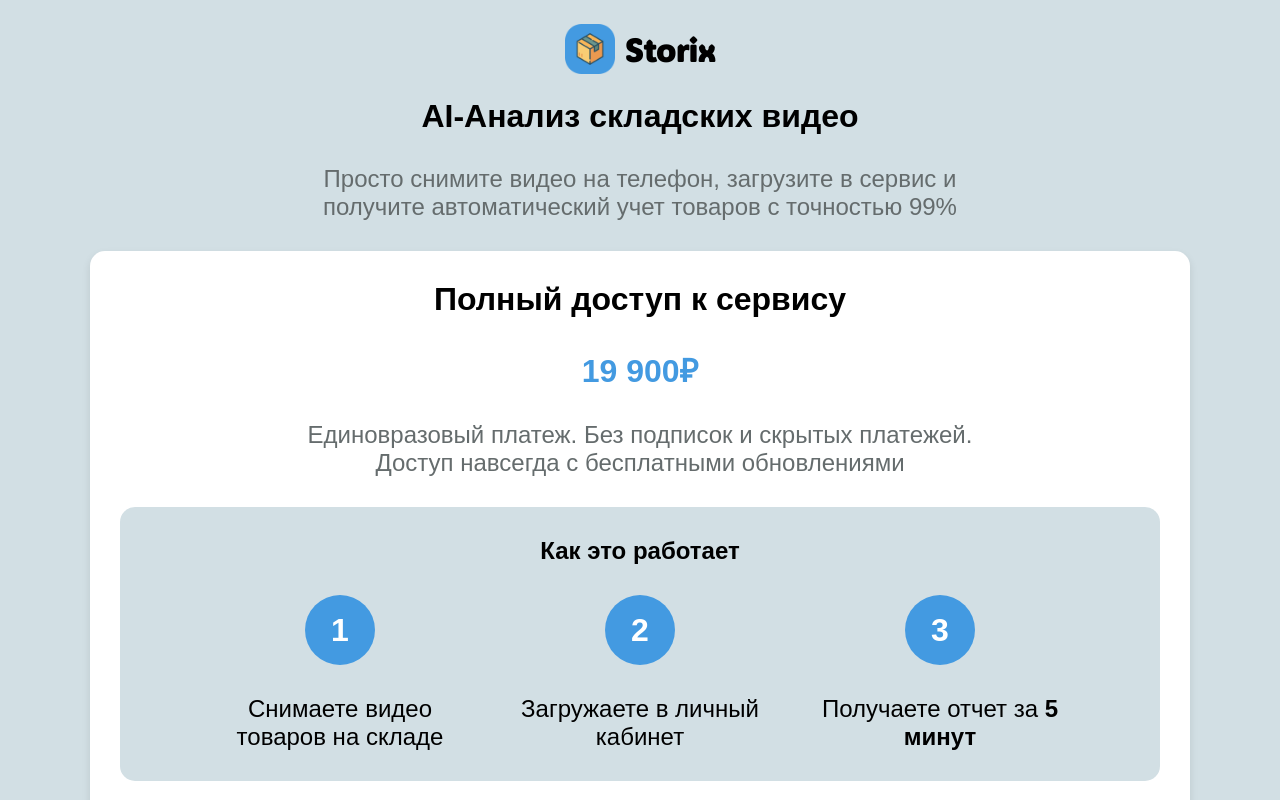
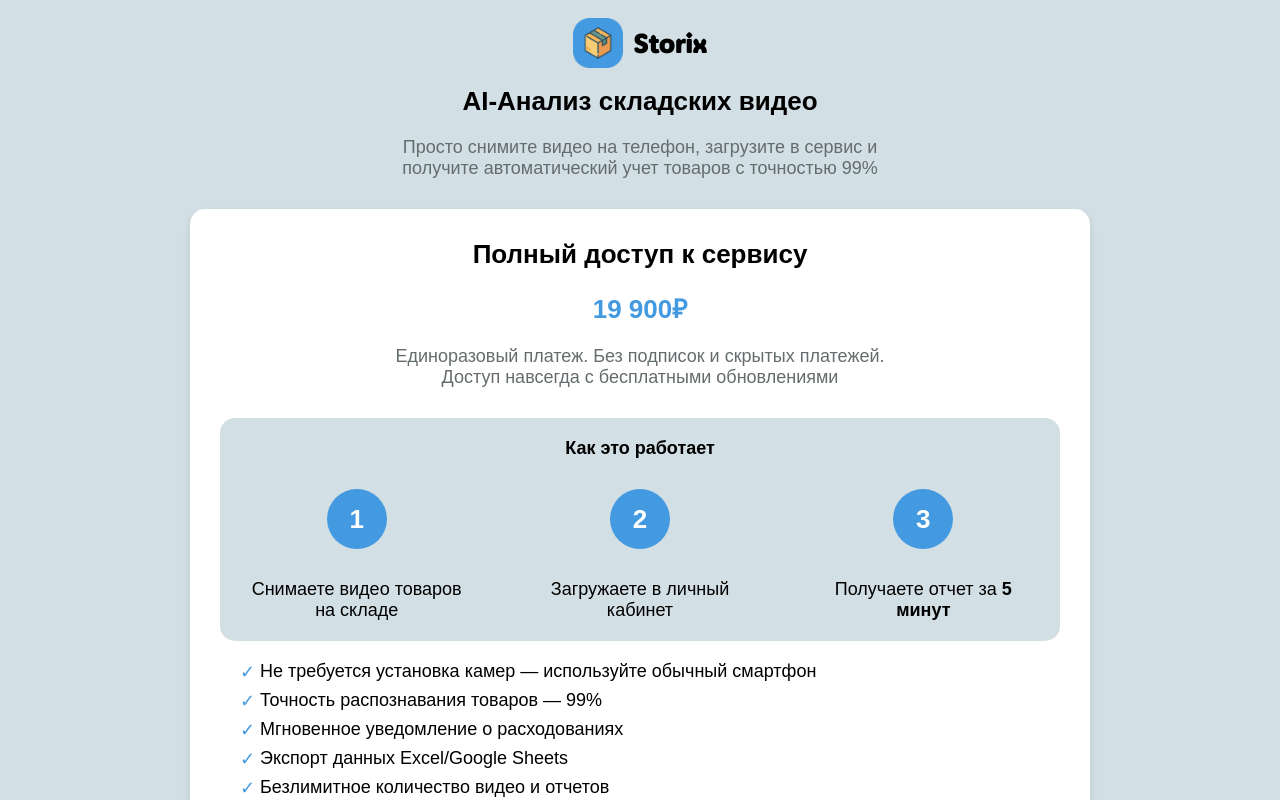
Before and after one commit to Storix2025/Storix, a React (Vite) app in the folder frontend/: page /pricing in a window 1280 px wide. Shown: the top 800 px of the page. Built offline with nearby package versions, Linux system fonts and the light colour scheme.

Commit message:
fix styles

```diff
--- a/frontend/src/components/Logo/style.css
+++ b/frontend/src/components/Logo/style.css
@@ -11,7 +11,7 @@
 
   .logoText {
     color: white;
-    font-size: 50px;
+    font-size: 40px;
     font-weight: bold;
     font-family: "ADLaMDisplay", sans-serif;
   }
--- a/frontend/src/pages/InventariztionPage/style.css
+++ b/frontend/src/pages/InventariztionPage/style.css
@@ -4,7 +4,7 @@
 }
 
 .sidebar {
-  width: 350px;
+  width: 250px;
   background-color: rgba(12, 96, 165, 1);
   color: white;
   padding: 20px 0;
@@ -18,11 +18,11 @@
 }
 
 .sidebar-logo {
-  font-size: 30px;
+  font-size: 24px;
   font-weight: bold;
   margin: 0;
   margin-left: 25px;
-  margin-bottom: 50px;
+  margin-bottom: 30px;
 }
 
 .sidebar-nav {
@@ -35,7 +35,7 @@
   color: white;
   text-decoration: none;
   transition: background-color 0.3s;
-  font-size: 24px;
+  font-size: 18px;
 }
 
 .sidebar-link:hover {
@@ -48,8 +48,8 @@
 }
 
 .main-content {
-  margin-left: 350px;
-  max-width: calc(100% - 350px);
+  margin-left: 250px;
+  max-width: calc(100% - 250px);
   flex: 1;
   padding: 40px;
   background-color: #f9fafb;
@@ -62,13 +62,13 @@
   align-items: center;
   color: white;
   font-weight: bold;
-  font-size: 20px;
+  font-size: 14px;
 }
 
 .store-header-logo {
   font-family: "ADLaM";
   font-weight: 400;
-  font-size: 30px;
+  font-size: 24px;
   letter-spacing: 0%;
   text-align: center;
   color: #000000;
@@ -78,7 +78,7 @@
 .store-invenariaztion-text {
   font-family: "ADLaM";
   font-weight: 400;
-  font-size: 30px;
+  font-size: 24px;
   line-height: 100%;
   letter-spacing: 0%;
   color: #000000;
@@ -93,6 +93,7 @@
 }
 
 .store-header-sobLogo {
+  font-size: 18px;
   margin-right: 20px;
   color: #837d7d;
   font-family: "ADLaMDisplay", sans-serif;
@@ -102,7 +103,7 @@
   border-radius: 20px;
   padding: 35px;
   margin: 50px auto 0;
-  width: 977px;
+  width: 800px;
   height: auto;
   background-color: #f5f5f5;
   box-shadow: 0 0 20px rgba(0, 0, 0, 0.1);
@@ -111,7 +112,7 @@
 
 .store-video-text {
   margin-bottom: 35px;
-  font-size: 24px;
+  font-size: 18px;
   font-weight: 500;
 }
 
@@ -122,8 +123,10 @@
 }
 
 .drop-zone {
+  display: grid;
+  place-items: center;
   border: 2px dashed #999;
-  height: 350px;
+  height: 250px;
   border-radius: 12px;
   padding: 40px;
   text-align: center;
@@ -131,7 +134,7 @@
   background-color: #fafafa;
   transition: background-color 0.2s, border-color 0.2s;
   color: rgba(131, 125, 125, 1);
-  font-size: 24px;
+  font-size: 18px;
   position: relative;
 }
 
@@ -141,6 +144,7 @@
 }
 
 .drop-zone-text {
+  align-items: center;
   line-height: 1.5;
   margin-bottom: 20px;
 }
@@ -156,7 +160,7 @@
   padding: 10px 18px;
   display: inline-block;
   cursor: pointer;
-  font-size: 24px;
+  font-size: 18px;
   transition: background-color 0.2s;
   text-align: center;
 }
@@ -181,15 +185,15 @@
 .circle {
   background-color: rgba(67, 154, 225, 1);
   color: white;
-  width: 70px;
-  height: 70px;
+  width: 60px;
+  height: 60px;
   border-radius: 50%;
   margin: 0 auto 5px;
   display: flex;
   align-items: center;
   justify-content: center;
   font-weight: bold;
-  font-size: 32px;
+  font-size: 24px;
 }
 
 .status-ok {
@@ -227,7 +231,7 @@
   position:absolute;
   top:16px;
   right:16px;
-  font-size:24px;
+  font-size:18px;
   cursor:pointer;
 }
 
@@ -241,7 +245,7 @@
 
 .modal th, .modal td {
   font-weight: 400;
-  font-size: 20px;
+  font-size: 14px;
   padding:12px;
   border-bottom:1px
   solid #e5e7eb;
--- a/frontend/src/pages/home/Home.module.css
+++ b/frontend/src/pages/home/Home.module.css
@@ -7,8 +7,12 @@
 
 .container {
   height: 100vh;
-  width: 1900px;
+  max-width: 1500px;
+  width: 100%;
+  padding: 0 20px;
+  box-sizing: border-box;
   color: white;
+  color: #fefefe; /* ярче, чем просто white */
   display: flex;
   flex-direction: column;
   justify-content: space-between;
@@ -26,6 +30,7 @@
 }
 
 .header {
+  z-index: 9999;
   display: flex;
   justify-content: space-between;
   align-items: center;
@@ -44,7 +49,7 @@
 }
 
 .logoText {
-  font-size: 50px;
+  font-size: 40px;
   font-weight: bold;
   font-family: "ADLaMDisplay", sans-serif;
 }
@@ -55,7 +60,7 @@
   background: transparent;
   border: 3px solid #60b1f5;
   color: white;
-  font-size: 30px;
+  font-size: 24px;
   border-radius: 20px;
   cursor: pointer;
   transition: 0.3s;
@@ -71,27 +76,28 @@
 }
 
 .main h1 {
-  font-size: 50px;
+  font-size: 40px;
   font-weight: bold;
   margin-bottom: 30px;
   font-family: sans-serif;
 }
 
 .subtext {
-  font-size: 30px;
+  font-size: 24px;
   margin-bottom: 36px;
   line-height: 1.4;
   font-family: sans-serif;
 }
 
 .ctaBtn {
-  width: 490px;
-  height: 100px;
+  z-index: 9999;
+  width: 390px;
+  height: 80px;
   background-color: #4da7f5;
   color: white;
-  font-size: 36px;
+  font-size: 28px;
   padding: 12px 28px;
-  margin-bottom: 200px;
+  margin-bottom: 100px;
   border-radius: 12px;
   border: none;
   cursor: pointer;
@@ -116,19 +122,19 @@
   border-radius: 15px;
   padding: 20px 30px;
   min-width: 150px;
-  font-size: 16px;
-  width: 320px;
-  height: 237px;
+  font-size: 12px;
+  width: 250px;
+  height: 200px;
 }
 
 .feature p {
-  font-size: 30px;
+  font-size: 24px;
   font-family: sans-serif;
 }
 
 .feature img {
-  width: 100px;
-  height: 100px;
+  width: 80px;
+  height: 80px;
   margin-bottom: 20px;
 }
 
@@ -136,3 +142,9 @@
 
   background-color: red;
 }
+
+.main h1,
+.subtext,
+.feature p {
+  text-shadow: 2px 2px 4px rgba(0, 0, 0, 0.7);
+}
--- a/frontend/src/pages/login/Login.module.css
+++ b/frontend/src/pages/login/Login.module.css
@@ -54,25 +54,25 @@ body, html {
   padding: 40px 30px;
   border-radius: 20px;
   box-shadow: 0 0 20px rgba(0,0,0,0.2);
-  width: 550px;
+  width: 500px;
   text-align: center;
 }
 
 .inputTitle {
   font-family: 'NotoSans', sans-serif;
-  font-size: 24px;
+  font-size: 18px;
 }
 
 .buttonTitle {
   font-family: 'AbhayaLibre', sans-serif;
-  font-size: 24px;
+  font-size: 18px;
 }
 
 .logo {
   display: flex;
   align-items: center;
   justify-content: center;
-  margin-bottom: 24px;
+  margin-bottom: 18px;
 }
 
 .logo img {
@@ -81,7 +81,7 @@ body, html {
 }
 
 .logo h1 {
-  font-size: 32px;
+  font-size: 26px;
   font-weight: 700;
   color: #000;
   font-family: 'ADLaMDisplay';
@@ -93,7 +93,7 @@ form input {
   margin: 10px 0;
   border: 1px solid #ccc;
   border-radius: 8px;
-  font-size: 24px;
+  font-size: 18px;
 }
 
 form button {
@@ -104,7 +104,7 @@ form button {
   margin-top: 10px;
   border: none;
   border-radius: 8px;
-  font-size: 24px;
+  font-size: 18px;
   cursor: pointer;
 }
 
@@ -114,7 +114,7 @@ form button:hover {
 
 .loginMessage {
   margin-top: 16px;
-  font-size: 20px;
+  font-size: 16px;
   font-family: 'Abel', sans-serif;
   padding: 10px;
   border-radius: 8px;
@@ -137,7 +137,7 @@ form button:hover {
   margin-top: 16px;
   color: #888;
   font-family: 'Abel', sans-serif;
-  font-size: 20px;
+  font-size: 16px;
   text-decoration: none;
 }
 
--- a/frontend/src/pages/pricing/Pricing.jsx
+++ b/frontend/src/pages/pricing/Pricing.jsx
@@ -10,7 +10,7 @@ export default function Pricing() {
           <h4>Storix</h4>
         </div>
 
-        <h1>AI-Анализ складских видео</h1>
+        <h1 className={styles.logo}>AI-Анализ складских видео</h1>
         <p className={styles.subtitle}>
           Просто снимите видео на телефон, загрузите в сервис и <br />получите автоматический учет товаров с точностью 99%
         </p>
@@ -20,7 +20,7 @@ export default function Pricing() {
         <h2>Полный доступ к сервису</h2>
         <p className={styles.price}>19 900₽</p>
         <p className={styles.paymentInfo}>
-          Единовразовый платеж. Без подписок и скрытых платежей. <br />
+          Единоразовый платеж. Без подписок и скрытых платежей. <br />
           Доступ навсегда с бесплатными обновлениями
         </p>
 
--- a/frontend/src/pages/pricing/Pricing.module.css
+++ b/frontend/src/pages/pricing/Pricing.module.css
@@ -11,21 +11,27 @@ body {
   background-color: rgba(210, 223, 228, 1);
 }
 
+html, body {
+  height: auto;
+  min-height: 100%;
+}
+
 .storixContainer {
-  max-width: 1100px;
+  max-width: 900px;
   margin: 0 auto;
   font-family: 'Arial', sans-serif;
   background-color: rgba(210, 223, 228, 1);
   text-align: center;
+  margin-bottom: 40px;
 }
 
 .logoSection h1 {
-  font-size: 32px;
-  margin-bottom: 30px;
+  font-size: 26px;
+  margin-bottom: 20px;
 }
 
 .logoSection .subtitle {
-  font-size: 24px;
+  font-size: 18px;
   color: rgba(101, 108, 109, 1);
   margin-bottom: 30px;
   text-align: center;
@@ -35,8 +41,8 @@ body {
   display: flex;
   align-items: center;
   justify-content: center;
-  margin-top: 24px;
-  margin-bottom: 24px;
+  margin-top: 18px;
+  margin-bottom: 18px;
 }
 
 .logo img {
@@ -45,10 +51,14 @@ body {
 }
 
 .logo h4 {
-  font-size: 32px;
+  font-size: 26px;
   font-weight: 700;
   color: #000;
   font-family: 'ADLaMDisplay';
+}
+
+.logo h1 {
+  margin-bottom: 10px;
 }
 
 .accessCard {
@@ -56,45 +66,46 @@ body {
   border-radius: 15px;
   padding: 30px;
   box-shadow: 0 4px 8px rgba(0,0,0,0.1);
+  margin-bottom: 40px;
 }
 
 .accessCard h2 {
-  font-size: 32px;
+  font-size: 26px;
 }
 
 .price {
   color:rgba(67, 154, 225, 1);
-  font-size: 32px;
+  font-size: 26px;
   font-weight: bold;
-  margin: 30px 0;
+  margin: 20px 0;
 }
 
 .paymentInfo {
-  font-size: 24px;
+  font-size: 18px;
   color: rgba(101, 108, 109, 1);
   margin-bottom: 30px;
 }
 
 .howItWorks {
-  font-size: 24px;
+  font-size: 18px;
   margin: 20px 0;
   text-align: center;
   background-color: rgba(210, 223, 228, 1);
   border-radius: 15px;
-  padding-bottom: 30px;
-  padding-top: 30px;
+  padding-bottom: 20px;
+  padding-top: 20px;
 }
 
 .howItWorks h3 {
-  font-size: 24px;
+  font-size: 18px;
   text-align: center;
-  margin-bottom: 30px;
+  margin-bottom: 10px;
 }
 
 .steps {
-  font-size: 24px;
+  font-size: 18px;
   display: flex;
-  gap: 50px;
+  gap: 10px;
   text-align: center;
   justify-content: center;
 }
@@ -104,13 +115,15 @@ body {
   max-width: 250px;
   flex-basis: 250px;
   word-wrap: break-word;
+  margin: 20px;
+  margin-bottom: 0px;
 }
 
 .circle {
   background-color: rgba(67, 154, 225, 1);
   color: white;
-  width: 70px;
-  height: 70px;
+  width: 60px;
+  height: 60px;
   border-radius: 50%;
   margin: 0 auto 5px;
   display: flex;
@@ -118,18 +131,18 @@ body {
   justify-content: center;
   font-weight: bold;
   margin-bottom: 30px;
-  font-size: 32px;
+  font-size: 26px;
 }
 
 .features {
-  font-size: 24px;
+  font-size: 18px;
   text-align: left;
   margin: 20px 0;
   padding-left: 20px;
 }
 
 .features li {
-  font-size: 24px;
+  font-size: 18px;
   margin-bottom: 8px;
   list-style: none;
   position: relative;
@@ -149,6 +162,6 @@ body {
   border: none;
   padding: 24px 48px;
   border-radius: 15px;
-  font-size: 32px;
+  font-size: 26px;
   cursor: pointer;
 }
```
Also changed, not shown: 3 other files (tests, documents, lock files or other folders).
